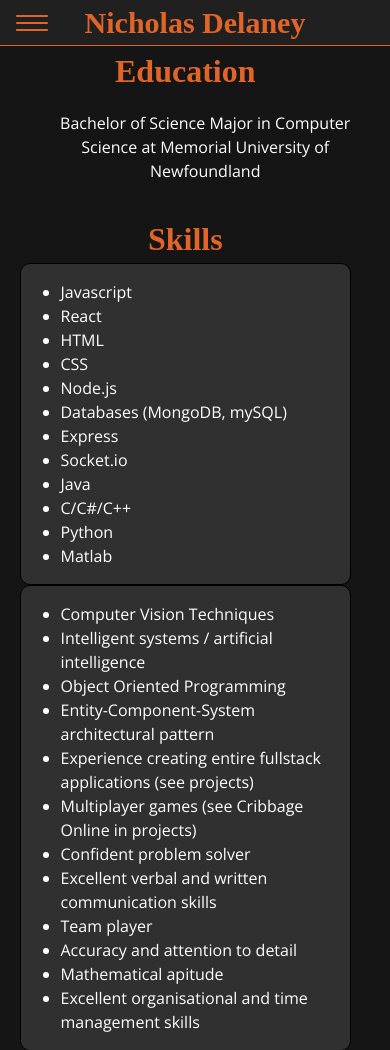
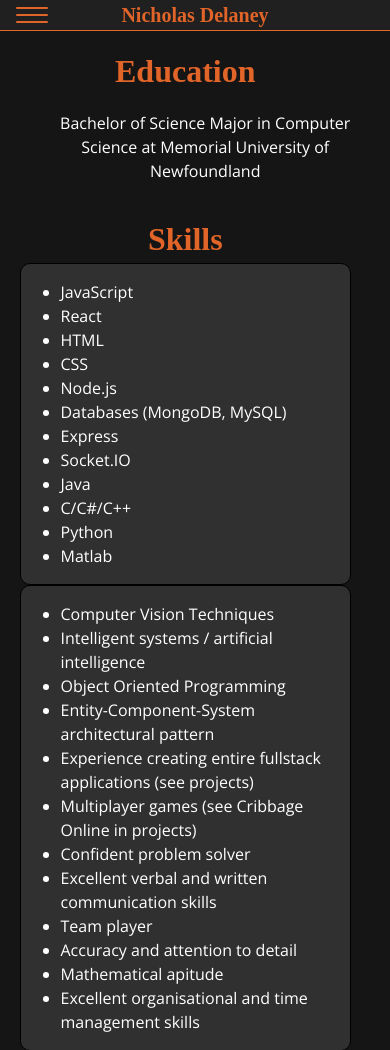
Before and after one commit to nicholas-delaney/personal-website, a website: page client/resume.html in a window 390 px wide. Shown: the top 1050 px of the page. Drawn offline with nearby package versions, Linux system fonts and the light colour scheme; a web font is replaced by a local one.

Commit message:
Small wording and style changes

```diff
--- a/client/resume.html
+++ b/client/resume.html
@@ -40,14 +40,14 @@
       <h1 class="sHeader">Skills</h1>
       <div class="skillsC">
         <ul>
-          <li>Javascript</li>
+          <li>JavaScript</li>
           <li>React</li>
           <li>HTML</li>
           <li>CSS</li>
           <li>Node.js</li>
-          <li>Databases (MongoDB, mySQL)</li>
+          <li>Databases (MongoDB, MySQL)</li>
           <li>Express</li>
-          <li>Socket.io</li>
+          <li>Socket.IO</li>
           <li>Java</li>
           <li>C/C#/C++</li>
           <li>Python</li>
--- a/client/style.css
+++ b/client/style.css
@@ -555,6 +555,9 @@ nav a:hover {
     body {
         margin-top: 12%;
     }
+    .logo {
+        font-size: 20px;
+    }
     .contact, .contact-email {
         margin: 5% 2% 2% 2%;
     }
```
Also changed, not shown: client/projects.html (+3 -6 lines).
